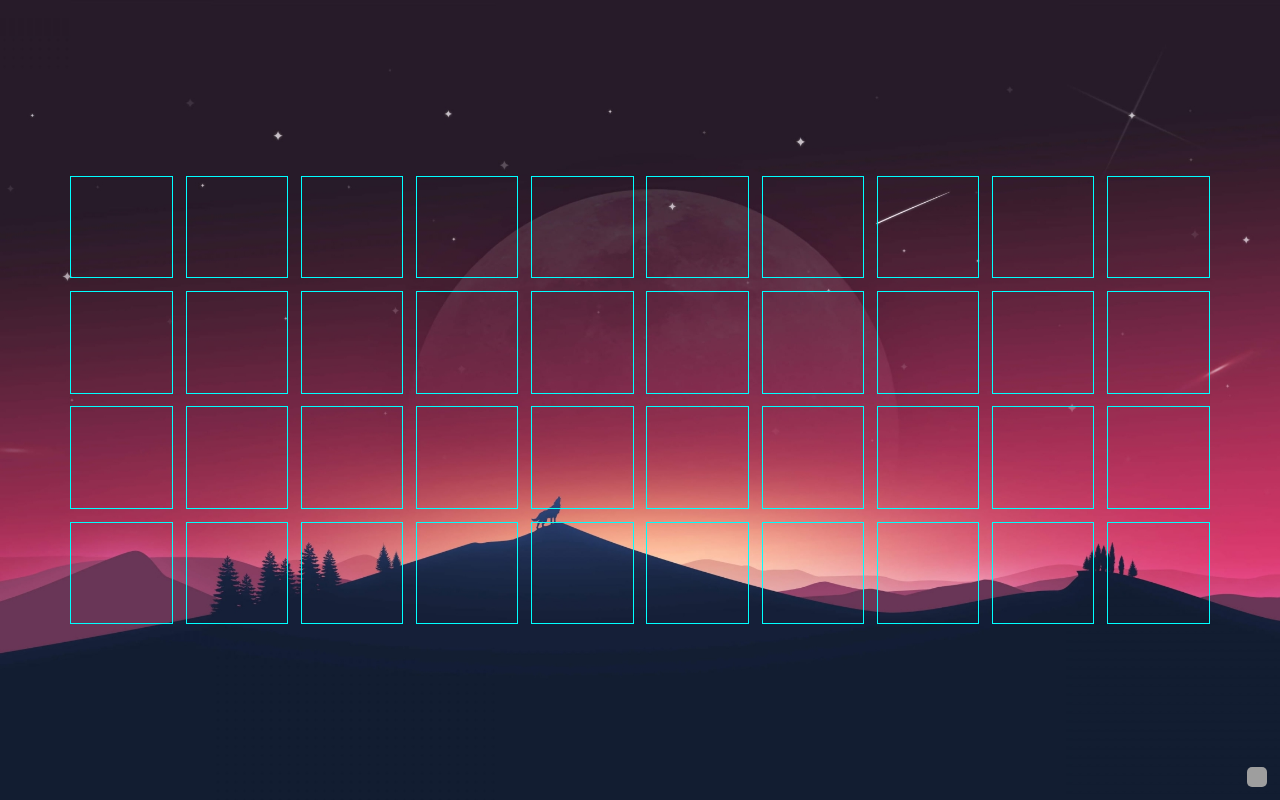
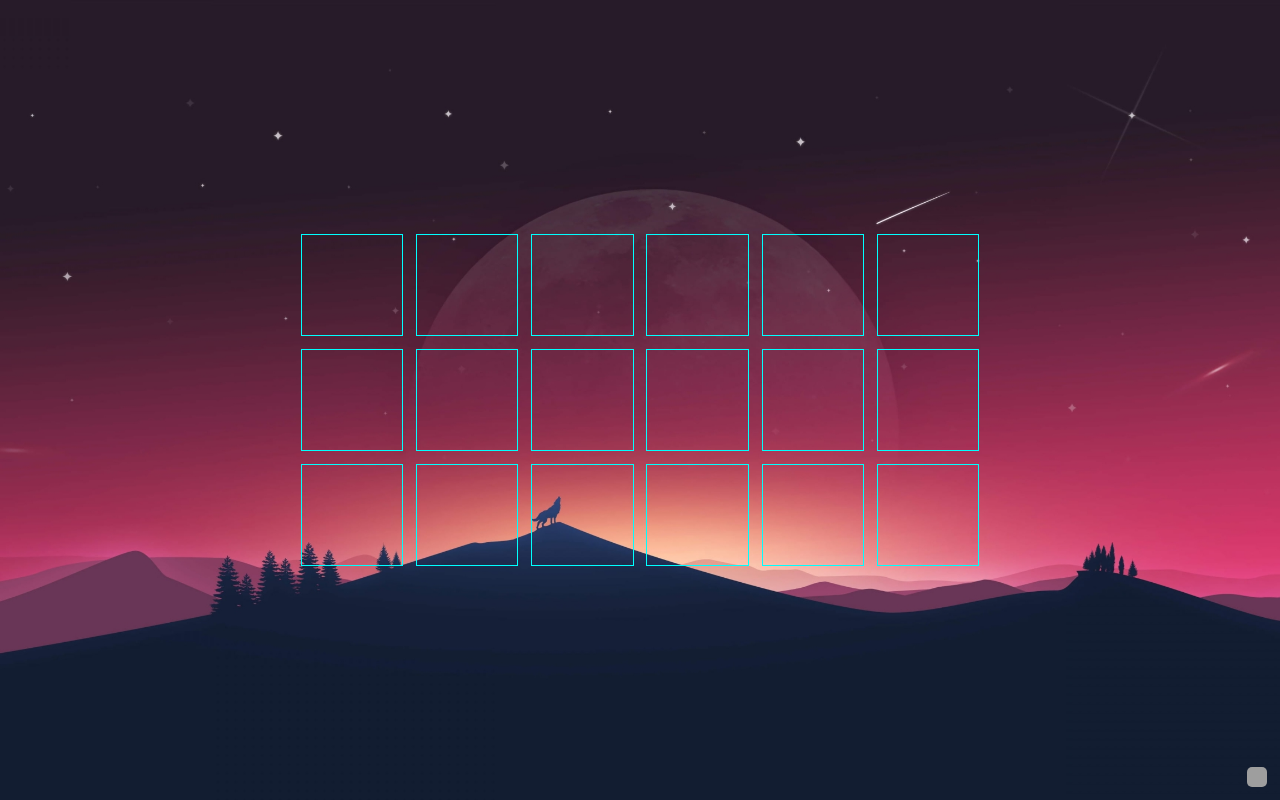
Before and after one commit to danifromecuador/firefox_homepage, a React (Vite) app: page / in a window 1280 px wide. Built offline with nearby package versions, Linux system fonts and the light colour scheme; grey boxes are pictures that could not be loaded.

Commit message:
feat: interactive grid rows and columns setting

```diff
--- a/src/App.jsx
+++ b/src/App.jsx
@@ -6,6 +6,7 @@ import './App.css'
 export const App = () => {
   const store = Store()
   const show1 = store.show1 ? 'show' : 'hide'
+  const [rows, columns] = [store.rows, store.columns]
 
   return (
     <div className='app'>
@@ -19,54 +20,13 @@ export const App = () => {
         onClick={() => store.toggleShow1()}
       ></button>
       <div className='main'>
-        <div className='row'>
-          <div className='link-container'></div>
-          <div className='link-container'></div>
-          <div className='link-container'></div>
-          <div className='link-container'></div>
-          <div className='link-container'></div>
-          <div className='link-container'></div>
-          <div className='link-container'></div>
-          <div className='link-container'></div>
-          <div className='link-container'></div>
-          <div className='link-container'></div>
-        </div>
-        <div className='row'>
-          <div className='link-container'></div>
-          <div className='link-container'></div>
-          <div className='link-container'></div>
-          <div className='link-container'></div>
-          <div className='link-container'></div>
-          <div className='link-container'></div>
-          <div className='link-container'></div>
-          <div className='link-container'></div>
-          <div className='link-container'></div>
-          <div className='link-container'></div>
-        </div>
-        <div className='row'>
-          <div className='link-container'></div>
-          <div className='link-container'></div>
-          <div className='link-container'></div>
-          <div className='link-container'></div>
-          <div className='link-container'></div>
-          <div className='link-container'></div>
-          <div className='link-container'></div>
-          <div className='link-container'></div>
-          <div className='link-container'></div>
-          <div className='link-container'></div>
-        </div>
-        <div className='row'>
-          <div className='link-container'></div>
-          <div className='link-container'></div>
-          <div className='link-container'></div>
-          <div className='link-container'></div>
-          <div className='link-container'></div>
-          <div className='link-container'></div>
-          <div className='link-container'></div>
-          <div className='link-container'></div>
-          <div className='link-container'></div>
-          <div className='link-container'></div>
-        </div>
+        {Array.from({ length: rows }).map((_, index) => (
+          <div key={index} className='row'>
+            {Array.from({ length: columns }).map((_, index) => (
+              <div key={index} className='link-container'></div>
+            ))}
+          </div>
+        ))}
       </div>
       <Config />
     </div>
```
